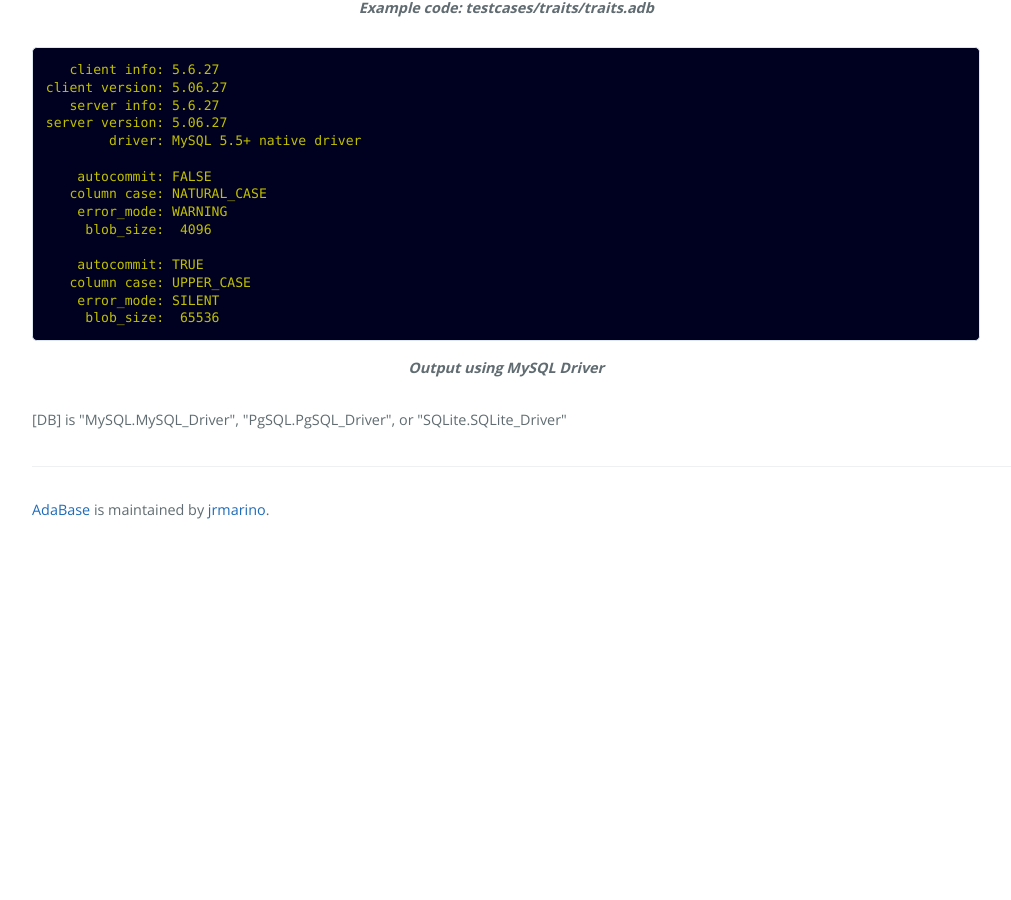
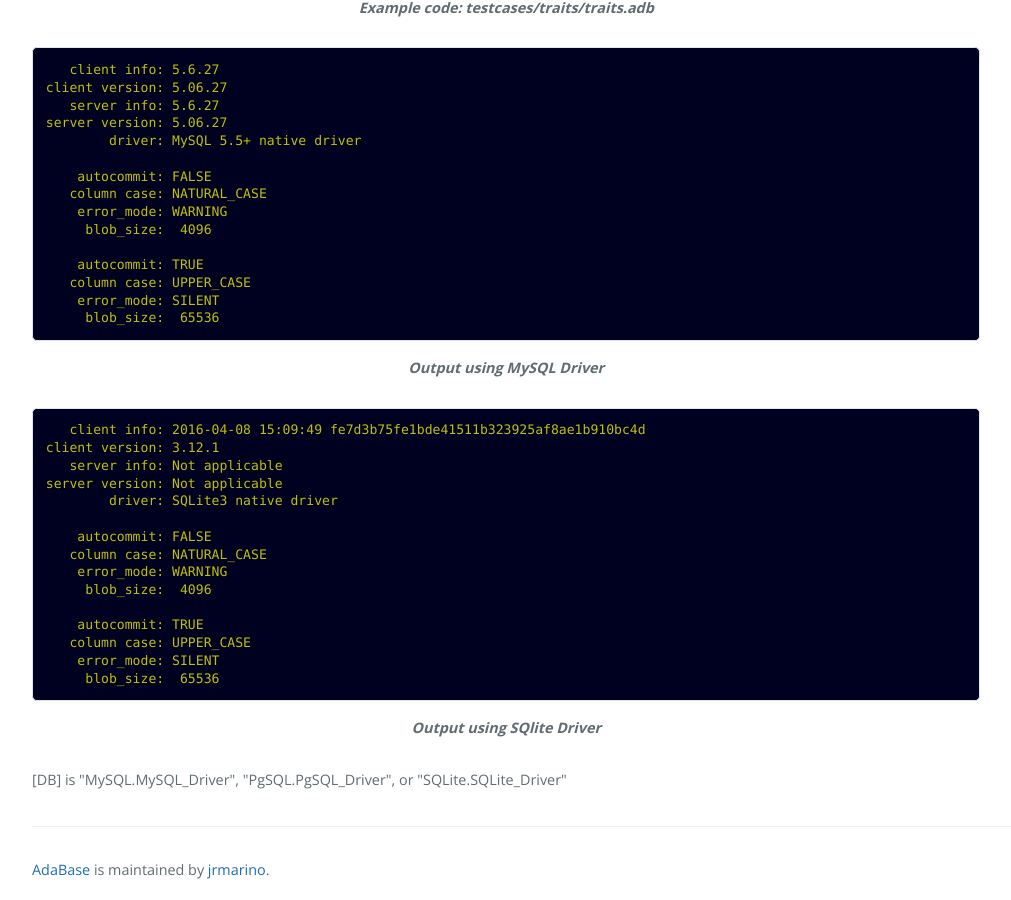
Before and after one commit to jrmarino/AdaBase, a Jekyll site: the page built from trait_client.md, in a window 1280 px wide and 900 px high, scrolled down 1366 px. Shown: the whole window, without its empty margins (0-1011 px from the left). Built offline with Jekyll 4.4.1, drawn with Linux system fonts in a browser that asks for light colours; before the commit the page ends 1905 px from its top, so only the background shows below that.

Commit message:
Show SQLite driver output for traits

```diff
--- a/trait_client.md
+++ b/trait_client.md
@@ -91,6 +91,25 @@
 </pre>
 <p class="caption">Output using MySQL Driver</p>
 <br/>
+<pre class="output">
+   client info: 2016-04-08 15:09:49 fe7d3b75fe1bde41511b323925af8ae1b910bc4d
+client version: 3.12.1
+   server info: Not applicable
+server version: Not applicable
+        driver: SQLite3 native driver
+
+    autocommit: FALSE
+   column case: NATURAL_CASE
+    error_mode: WARNING
+     blob_size:  4096
+
+    autocommit: TRUE
+   column case: UPPER_CASE
+    error_mode: SILENT
+     blob_size:  65536
+</pre>
+<p class="caption">Output using SQlite Driver</p>
+<br/>
 <p>{{ page.supported_drivers }}</p>
 </div>
 <div class="sidenav">
```
Also changed, not shown: 1 other file.
